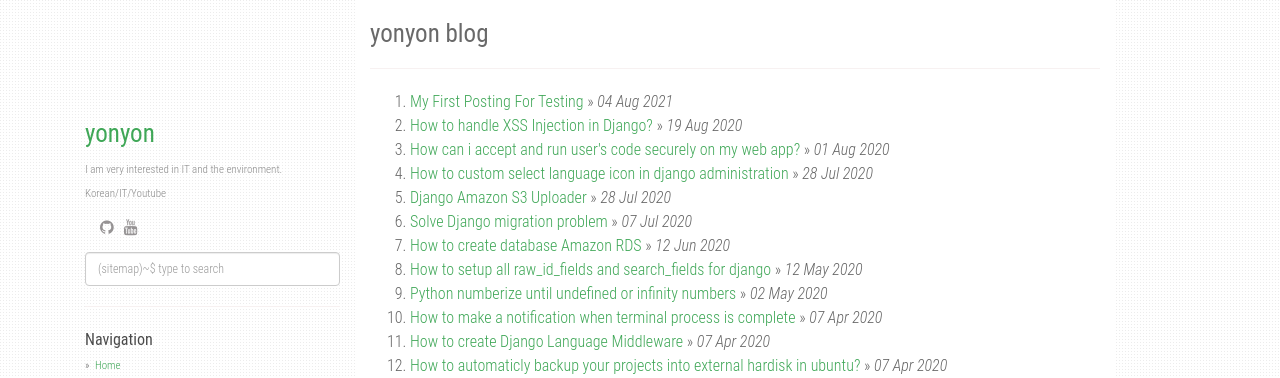
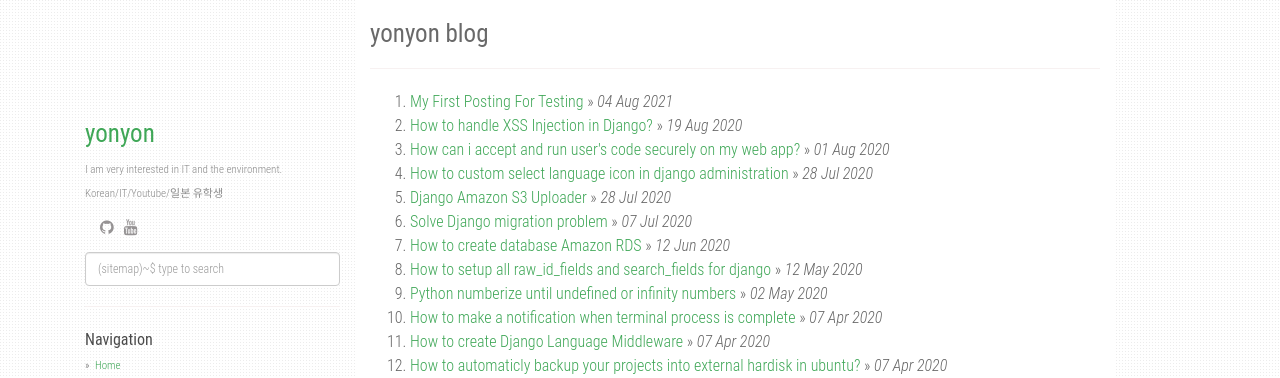
Before and after one commit to agusmakmun/agusmakmun.github.io, a Jekyll site: the page built from index.html, in a window 1280 px wide. Shown: the top 378 px of the page. Built offline with Jekyll 4.4.1, drawn with Linux system fonts in a browser that asks for light colours; nearby versions of some CDN libraries; the list of posts is cut into pages by our own code.

Commit message:
Update _config.yml

```diff
--- a/_config.yml
+++ b/_config.yml
@@ -2,7 +2,7 @@
 description: My Personal Stack Problems
 author: yonyon
 github: https://github.com/yonyonsan
-about: I am very interested in IT and the environment. Korean/IT/Youtube
+about: I am very interested in IT and the environment. Korean/IT/Youtube/일본 유학생
 
 disqus_shortname: stackproblems
 google_analytics: UA-XXXXXXXX-Y
```
